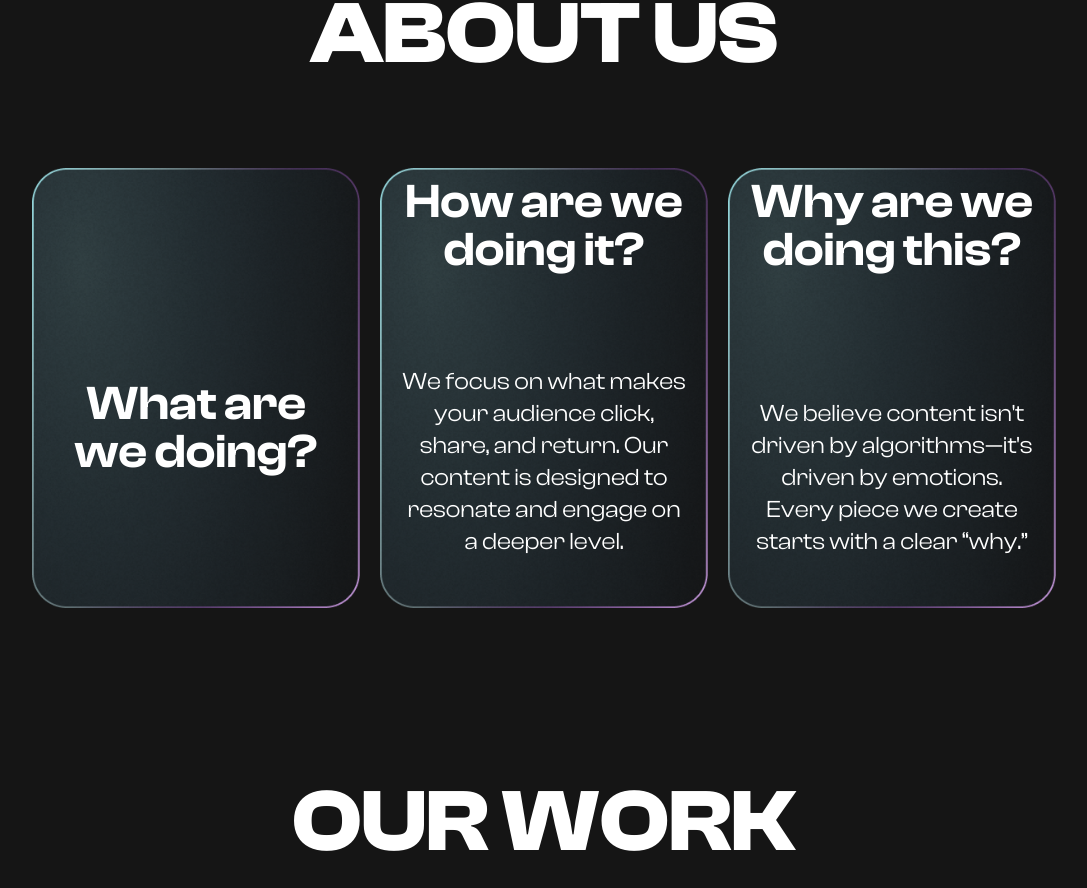
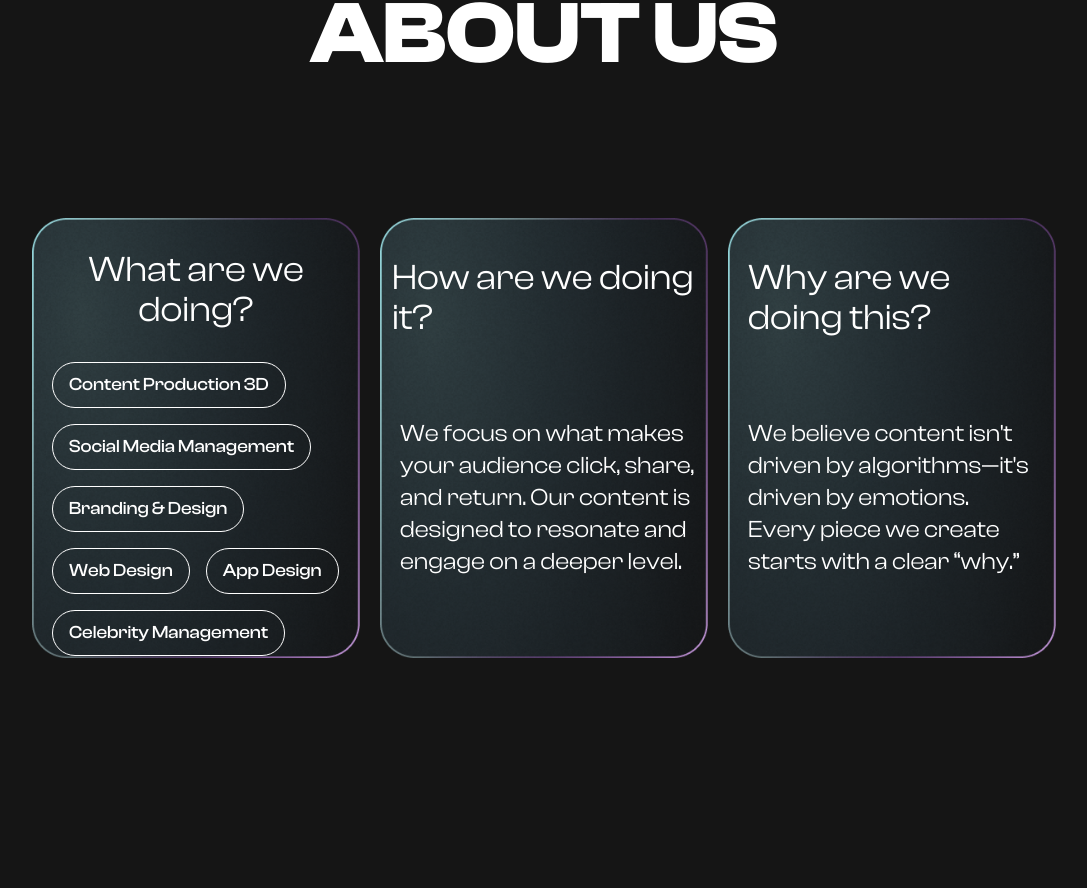
Before and after one commit to AESiR-0/cb-digital, a Next.js app: page / in a window 1280 px wide. Shown: the part 870-1758 px from the top of the page, without its empty margins (96-1183 px from the left). Built offline with nearby package versions, Linux system fonts and the light colour scheme.

Commit message:
Refactor Hero component: remove unnecessary border class from paragraph for cleaner styling

```diff
--- a/app/components/sections/About.tsx
+++ b/app/components/sections/About.tsx
@@ -13,54 +13,78 @@ export default function About() {
 
       {/* Flex container for the 3 sections */}
       <div className="flex flex-col md:flex-row w-full  h-full py-5 gap-10 md:gap-5 px-5 sm:px-10 md:px-16 lg:px-32">
-
         {/* Section 1: What are we doing? */}
-        <div className="w-full md:w-1/3 relative h-[500px] flex flex-col justify-center items-center">
+        <div className="w-full md:w-1/3 relative h-[600px] flex flex-col justify-between items-center">
           <Image
             src={CardBg}
             alt="Card Image"
-            height={400}
-            width={400}
+            height={600}
+            width={500}
             className="absolute top-0 left-0 w-full h-full object-contain rounded-lg"
           />
-          <div className="z-20 text-center pt-10 md:pt-20 px-5">
-            <h1 className="text-3xl sm:text-4xl md:text-5xl font-semibold font-clash text-white">What are we doing?</h1>
+          <div className="z-20 text-center  md:pt-20 px-5">
+            <h1 className="text-3xl sm:text-4xl md:text-4xl py-8  font-clash text-white">
+              What are we doing?
+            </h1>{" "}
+            <div className="flex font-clash flex-wrap gap-4">
+              {[
+                "Content Production 3D",
+                "Social Media Management",
+                "Branding & Design",
+                "Web Design",
+                "App Design",
+                "Celebrity Management",
+              ].map((service, index) => (
+                <div
+                  key={index}
+                  className="px-4 py-2 hover:bg-white hover:text-secondary hover:cursor-pointer transition-all rounded-full border border-white text-sm md:text-lg font-medium"
+                >
+                  {service}
+                </div>
+              ))}
+            </div>
           </div>
         </div>
 
         {/* Section 2: How are we doing it? */}
-        <div className="w-full md:w-1/3 relative h-[500px] flex flex-col justify-center items-center">
+        <div className="w-full md:w-1/3 relative h-[600px] flex flex-col justify-center md:py-20  items-center">
           <Image
             src={CardBg}
             alt="Card Image"
-            height={400}
+            height={600}
             width={500}
             className="absolute top-0 left-0 w-full h-full object-contain rounded-lg"
           />
-          <div className="z-20 flex flex-col justify-between h-[500px] text-center px-5 py-10 md:pb-20">
-            <h1 className="text-3xl sm:text-4xl md:text-5xl font-semibold font-clash text-white ">How are we doing it?</h1>
-            <p className="text-2xl sm:text-xl md:text-2xl font-clash text-white">
-              We focus on what makes your audience click, share, and return. Our content is designed to resonate and engage on a deeper level.
+          <div className="z-20 flex flex-col justify-between h-[600px] text-center px-3 md:text-left py-10 md:pb-20">
+            <h1 className="text-3xl sm:text-4xl md:text-4xl max-md:text-center font-clash text-white ">
+              How are we doing it?
+            </h1>
+            <p className="text-2xl md:text-left pl-2 sm:text-xl md:text-2xl font-clash text-white">
+              We focus on what makes your audience click, share, and return. Our
+              content is designed to resonate and engage on a deeper level.
             </p>
           </div>
         </div>
 
         {/* Section 3: Why are we doing this? */}
-        <div className="w-full md:w-1/3 h-[500px] relative flex flex-col justify-center items-center">
+        <div className="w-full md:w-1/3 h-[600px] relative flex flex-col justify-center md:py-20 md:text-left items-center">
           <Image
             src={CardBg}
             alt="Card Image"
-            height={400}
-            width={400}
+            height={600}
+            width={500}
             className="absolute top-0 left-0 w-full h-full object-contain rounded-lg"
           />
-          <div className="z-20 flex flex-col justify-between h-[500px] text-center px-5 py-10 md:pb-20">
-            <h1 className="text-3xl sm:text-4xl md:text-5xl font-semibold font-clash text-white ">Why are we doing this?</h1>
-            <p className="text-2xl sm:text-xl md:text-2xl font-clash text-white">              We believe content isn't driven by algorithms—it's driven by emotions. Every piece we create starts with a clear “why.”
+          <div className="z-20 flex flex-col justify-between h-[600px] max-md:text-center px-5 py-10 md:pb-20">
+            <h1 className="text-3xl sm:text-4xl md:text-4xl  font-clash text-white ">
+              Why are we doing this?
+            </h1>
+            <p className="text-2xl md:text-left sm:text-xl md:text-2xl font-clash text-white">
+              We believe content isn't driven by algorithms—it's driven by
+              emotions. Every piece we create starts with a clear “why.”
             </p>
           </div>
         </div>
-
       </div>
     </div>
   );
--- a/app/components/sections/team/Hero.tsx
+++ b/app/components/sections/team/Hero.tsx
@@ -16,7 +16,7 @@ export default function Hero() {
           <h1 className="md:text-4xl text-3xl lg:text-6xl font-semibold tracking-wide leading-snug">
             CB Digital hits media experience out of the park!
           </h1>
-          <p className="text-base border lg:text-lg font-normal leading-relaxed lg:pr-10">
+          <p className="text-base  lg:text-lg font-normal leading-relaxed lg:pr-10">
             Podcasts = Your content + How it hits the world. We're pros at
             finding those golden moments in your podcast and turning them into
             content that grabs eyeballs. Let us help you bring the best bits to
```
